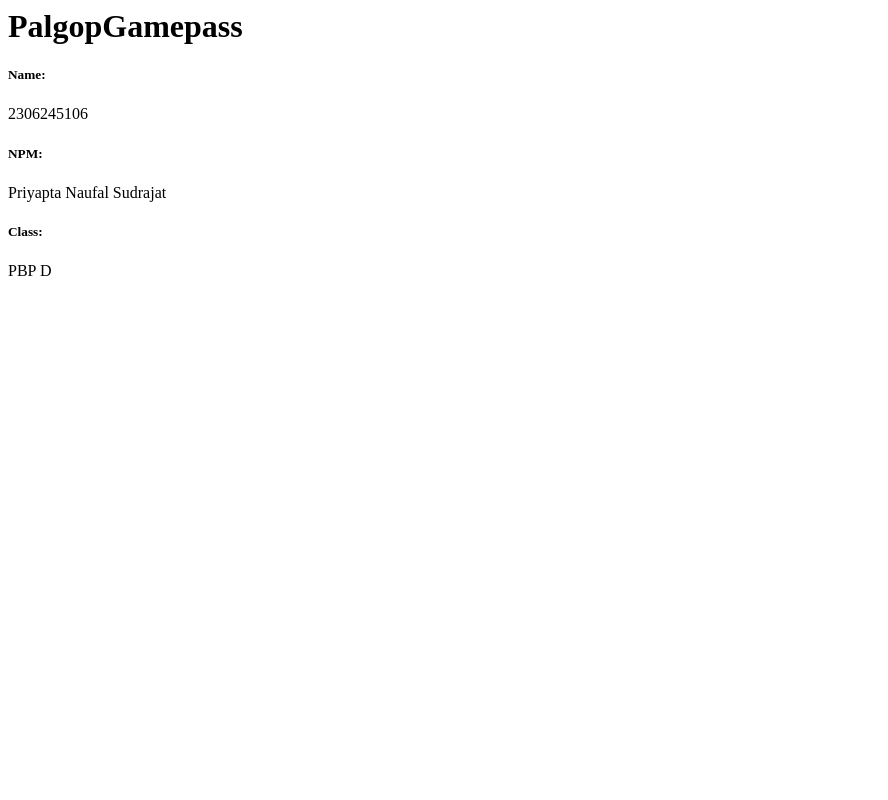
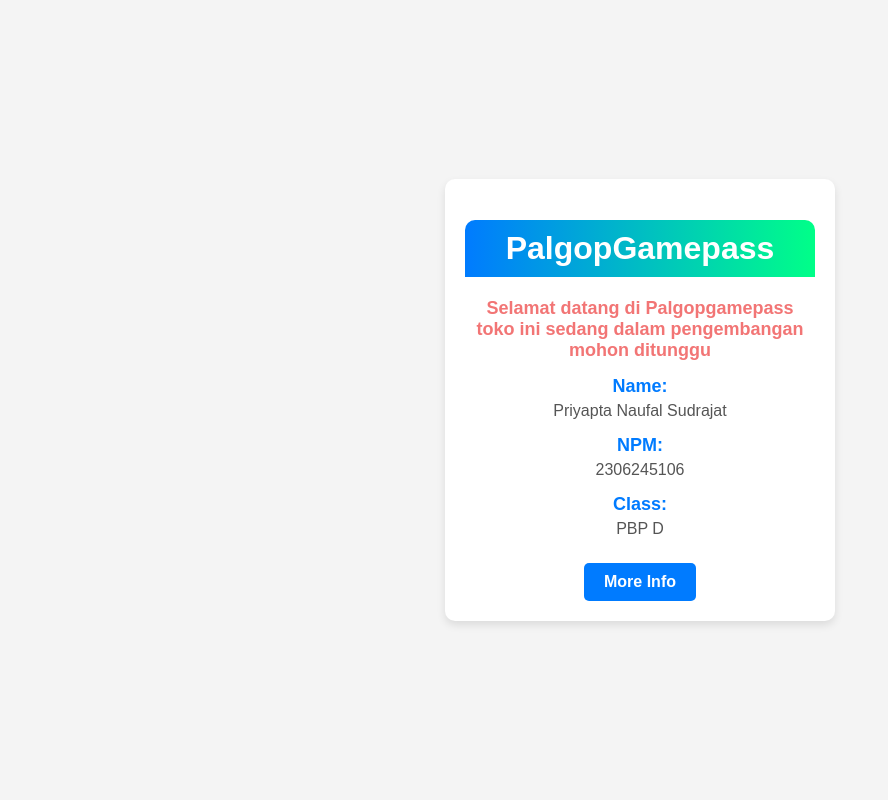
Before and after one commit to Priyapta/palgop-gamepass, a Django app: page / in a window 1280 px wide. Shown: the whole page, without its empty margins (0-888 px from the left). Run offline with Django 5.2, Linux system fonts and the light colour scheme.

Commit message:
update html

```diff
--- a/main/templates/main.html
+++ b/main/templates/main.html
@@ -1,8 +1,93 @@
-<h1>PalgopGamepass</h1>
+<!DOCTYPE html>
+<html lang="en">
+<head>
+    <meta charset="UTF-8">
+    <meta name="viewport" content="width=device-width, initial-scale=1.0">
+    <title>PalgopGamepass</title>
+    <style>
+        body {
+            font-family: 'Arial', sans-serif;
+            background-color: #f4f4f4;
+            color: #333;
+            display: flex;
+            justify-content: center;
+            align-items: center;
+            height: 100vh;
+            margin: 0;
+        }
 
-<h5>Name: </h5>
-<p>{{ itemPrice }}</p> <!-- Ubah sesuai dengan nama kamu -->
-<h5>NPM: </h5>
-<p> {{ itemName }}</p> <!-- Ubah sesuai dengan npm kamu -->
-<h5>Class: </h5>
-<p> {{ itemDescription }}</p> <!-- Ubah sesuai dengan kelas kamu -->
+        .card {
+            background-color: #fff;
+            border-radius: 10px;
+            box-shadow: 0 4px 8px rgba(0, 0, 0, 0.1);
+            width: 350px;
+            text-align: center;
+            padding: 20px;
+        }
+
+        h1 {
+            background: linear-gradient(90deg, #007bff, #00ff88);
+            color: white;
+            padding: 10px 0;
+            border-radius: 10px 10px 0 0;
+        }
+
+        h5 {
+            font-size: 18px;
+            margin: 15px 0 5px;
+            color: #007bff;
+        }
+        h4{
+            font-size: 18px;
+            margin: 15px 0 5px;
+            color: #f27575;
+        }
+
+        p {
+            font-size: 16px;
+            margin: 5px 0 15px;
+            color: #555;
+        }
+
+        p.text-center {
+            text-align: center;
+        }
+
+        /* Button Style */
+        .btn {
+            display: inline-block;
+            padding: 10px 20px;
+            margin-top: 10px;
+            background-color: #007bff;
+            color: white;
+            border-radius: 5px;
+            text-decoration: none;
+            font-weight: bold;
+        }
+
+        .btn:hover {
+            background-color: #0056b3;
+        }
+    </style>
+</head>
+<body>
+
+    <div class="card">
+        <h1>PalgopGamepass</h1>
+        <h4>Selamat datang di Palgopgamepass toko ini sedang dalam pengembangan mohon ditunggu</h4>
+
+        <h5>Name:</h5>
+        <p class="text-center">{{ name }}</p> <!-- Ganti dengan nama kamu -->
+
+        <h5>NPM:</h5>
+        <p>{{ npm  }}</p> <!-- Ganti dengan NPM kamu -->
+
+        <h5>Class:</h5>
+        <p>{{ class }}</p> <!-- Ganti dengan kelas kamu -->
+
+        <!-- Optional: Add a Button -->
+        <a href="https://github.com/Priyapta/palgop-gamepass" class="btn">More Info</a>
+    </div>
+
+</body>
+</html>
--- a/main/views.py
+++ b/main/views.py
@@ -1,9 +1,9 @@
 from django.shortcuts import render
 def show_main(request):
     context = {
-        'itemName' : 'Priyapta Naufal Sudrajat',
-        'itemPrice': '2306245106',
-        'itemDescription': 'PBP D'
+        'name' : 'Priyapta Naufal Sudrajat',
+        'npm': '2306245106',
+        'class': 'PBP D'
     }
 
     return render(request, "main.html", context)
```
